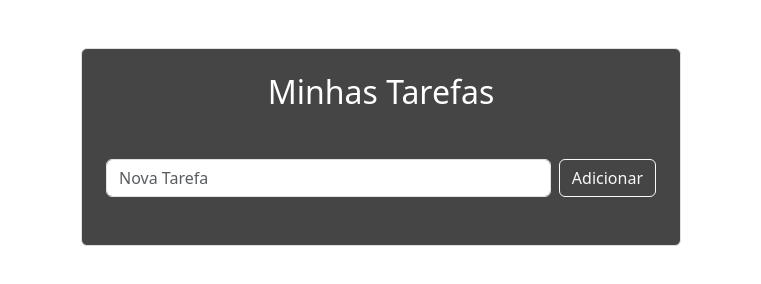
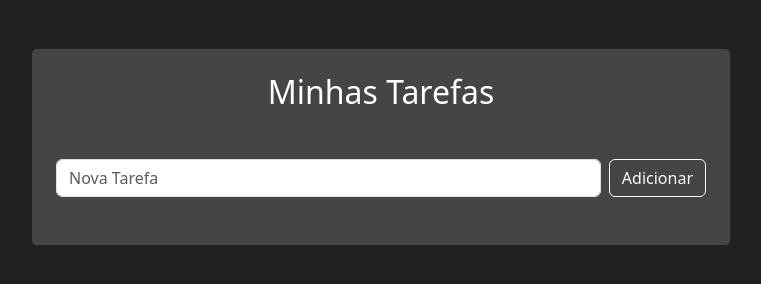
Before and after one commit to lucaspmarques26/usjt_react_2025, a React app: page / in a window 1280 px wide. Shown: the whole page, without its empty margins (259-1020 px from the left). Built offline with nearby package versions, Linux system fonts and the light colour scheme.

Commit message:
Atualização borda e tamanho

```diff
--- a/public/index.html
+++ b/public/index.html
@@ -26,7 +26,7 @@
     -->
     <title>Tarefas</title>
   </head>
-  <body>
+  <body style="background-color: #202020;">
     <noscript>You need to enable JavaScript to run this app.</noscript>
     <div id="root"></div>
     <!--
--- a/src/TodoList.js
+++ b/src/TodoList.js
@@ -54,7 +54,7 @@ export default function TodoList() {
 
     return (
         <div className="container my-5">
-            <div className="mx-auto rounded border p-4" style={{width: "600px", backgroundColor: "#454545"}}>
+            <div className="mx-auto rounded border border-dark p-4" style={{width: "700px", backgroundColor: "#454545"}}>
                 <h2 className="text-white text-center mb-5">Minhas Tarefas</h2>
                 <form className="d-flex mb-4" onSubmit={handleSubmit}>
                     <input
```
